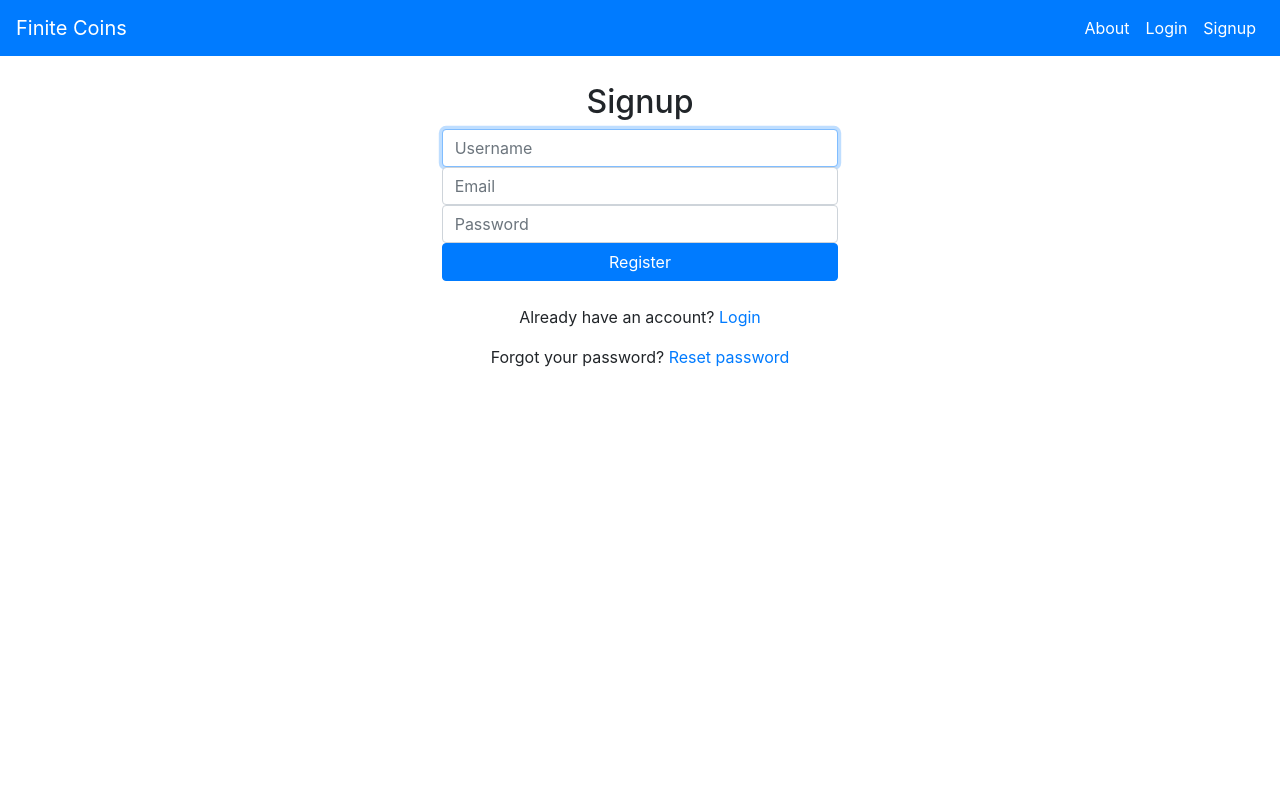
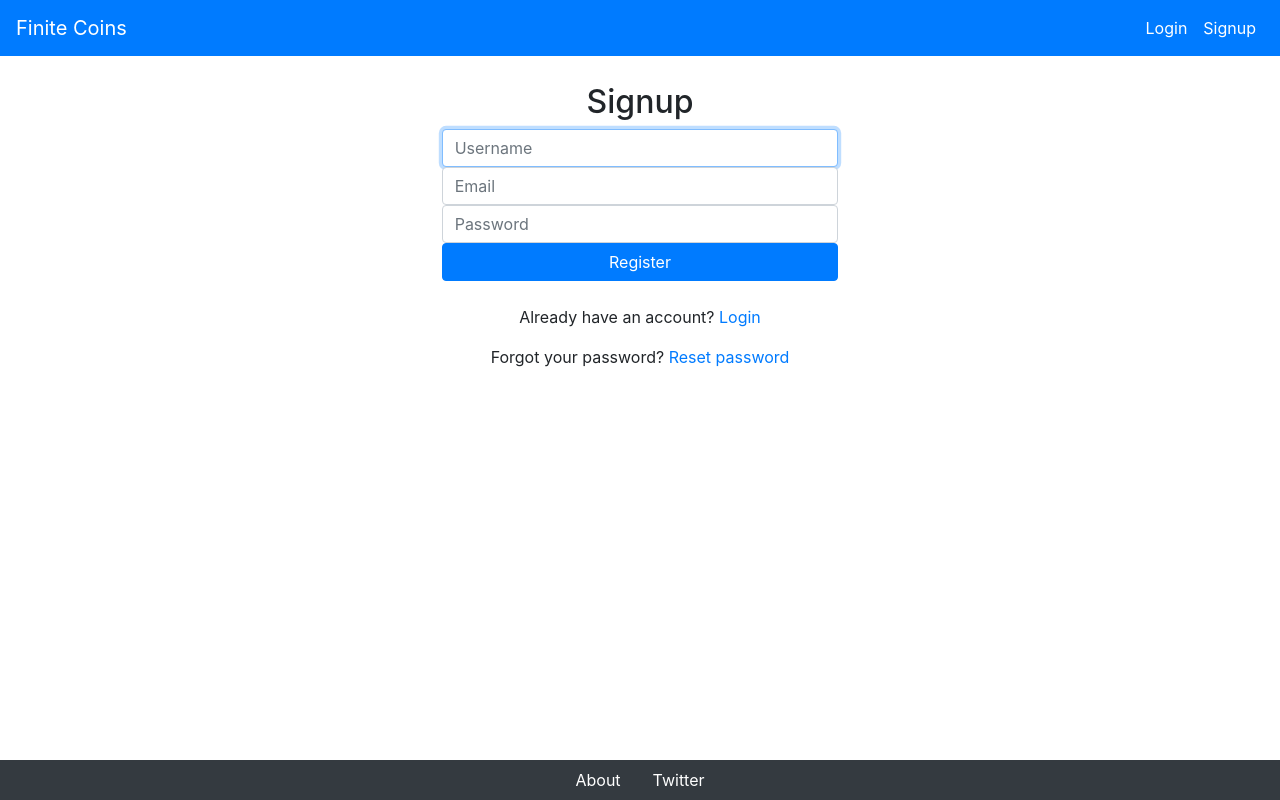
Before and after one commit to ploggingdev/finitecoins, a Django app: page /register/ in a window 1280 px wide. Run offline with Django 3.2, Linux system fonts and the light colour scheme; some libraries are stand-ins or nearby versions.

Commit message:
Add footer

```diff
--- a/user_auth/templates/registration/base.html
+++ b/user_auth/templates/registration/base.html
@@ -36,6 +36,15 @@
         position: relative;
         min-height: 100%;
         }
+        body {
+        /* Margin bottom by footer height */
+        margin-bottom: 60px;
+        }
+        .footer {
+        position: absolute;
+        bottom: 0;
+        width: 100%;
+        }
     </style>
 </head>
 
@@ -43,6 +52,8 @@
     {% include "registration/navbar.html" %}
 
     {% block content %}{% endblock %}
+
+    {% include "registration/footer.html" %}
 
     <script src="https://code.jquery.com/jquery-3.3.1.min.js" integrity="sha256-FgpCb/KJQlLNfOu91ta32o/NMZxltwRo8QtmkMRdAu8=" crossorigin="anonymous"></script>
     <script src="https://cdnjs.cloudflare.com/ajax/libs/popper.js/1.14.3/umd/popper.min.js" integrity="sha384-ZMP7rVo3mIykV+2+9J3UJ46jBk0WLaUAdn689aCwoqbBJiSnjAK/l8WvCWPIPm49" crossorigin="anonymous"></script>
--- /dev/null
+++ b/user_auth/templates/registration/footer.html
@@ -0,0 +1,8 @@
+<ul class="nav justify-content-center navbar-dark bg-dark footer">
+    <li class="nav-item">
+        <a class="nav-link" href="{% url 'mainapp:about' %}" style="color:white;">About</a>
+    </li>
+    <li class="nav-item">
+        <a class="nav-link" href="https://twitter.com/ploggingdev" rel="noopener noreferrer nofollow" target="_blank" style="color:white;">Twitter</a>
+    </li>
+</ul>
--- a/user_auth/templates/registration/navbar.html
+++ b/user_auth/templates/registration/navbar.html
@@ -6,9 +6,6 @@
 
     <div class="collapse navbar-collapse justify-content-end" id="navbarSupportedContent">
       <ul class="navbar-nav">
-        <li class="nav-item">
-            <a class="nav-link active" href="{% url 'mainapp:about' %}" style="color:white;">About</a>
-        </li>
          {% if user.is_authenticated %}
          <li class="nav-item">
             <a class="nav-link" href="{% url 'mainapp:dev_games' %}" style="color:white;">Dev</a>
```
